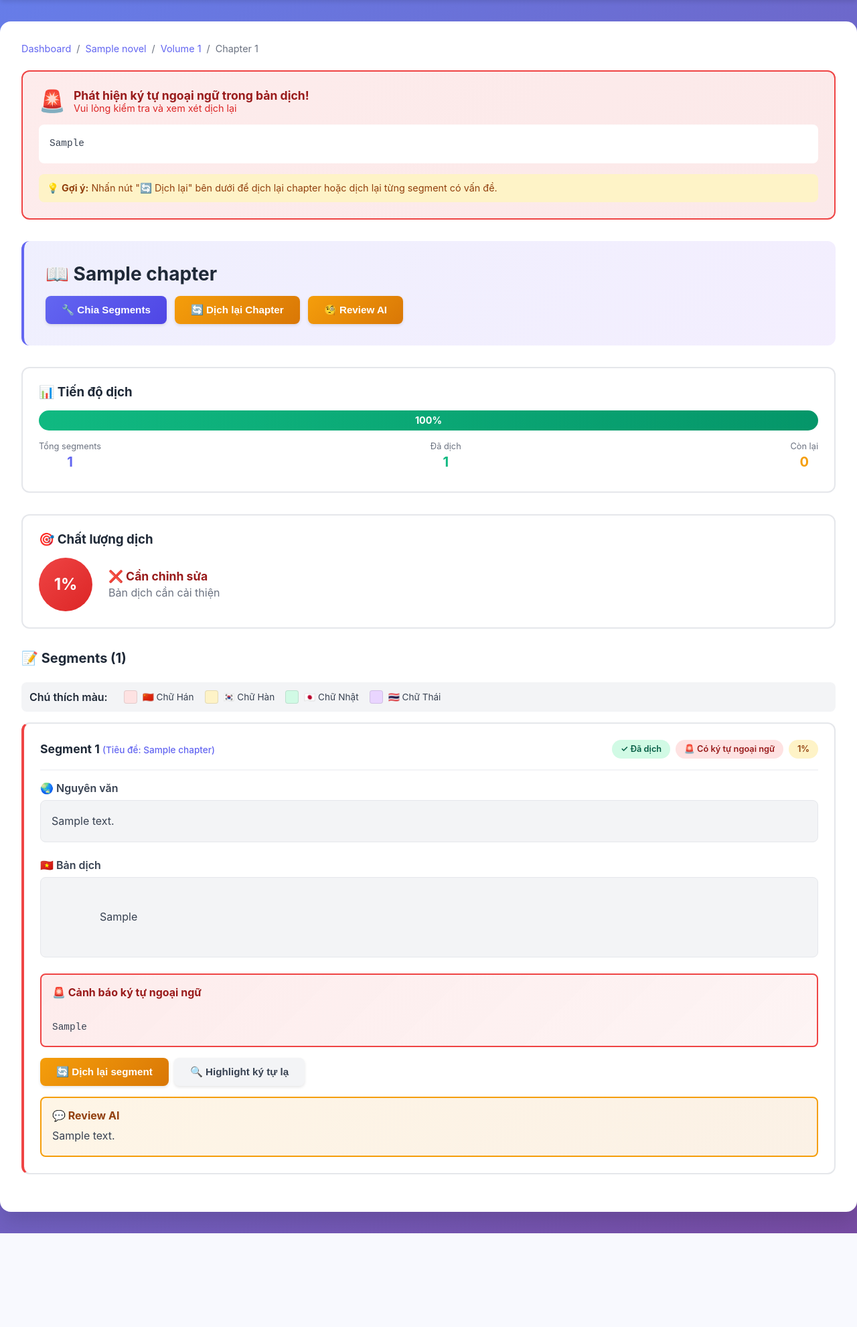
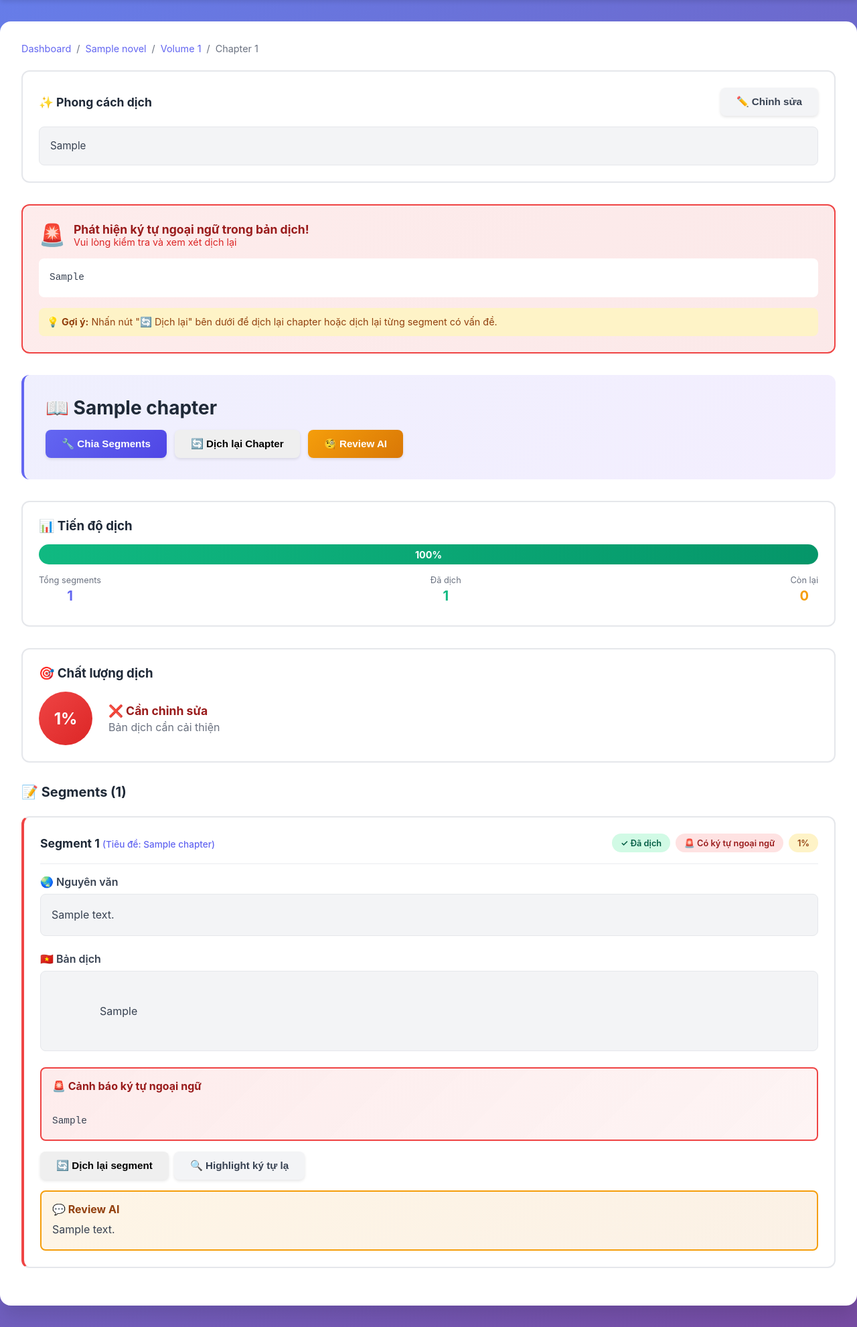
Before and after one commit to akira3175/Aiko-Novel-Translator, a Django app: page /chapter/1/ in a window 1280 px wide. Shown: the part 75-2057 px from the top of the page at 67% size. Before the commit the page ends 1917 px from the top, so only its background shows below. Run offline with Django 5.2, Linux system fonts and the light colour scheme; tables that the repository leaves empty hold one stand-in row (values such as "Sample post").

Commit message:
add style novel

```diff
--- a/core/admin.py
+++ b/core/admin.py
@@ -5,6 +5,8 @@ from .models import Novel, Volume, Chapter, Glossary, Segment, APIKey
 @admin.register(Novel)
 class NovelAdmin(admin.ModelAdmin):
     list_display = ('title', 'author', 'created_at')
+    fields = ('title', 'author', 'description', 'language', 'translation_style', 'created_at')
+    readonly_fields = ('created_at',)
 
 
 @admin.register(Volume)
--- a/core/models.py
+++ b/core/models.py
@@ -8,6 +8,11 @@ class Novel(models.Model):
     description = models.TextField(blank=True)
     language = models.CharField(max_length=8, default='zh')
     created_at = models.DateTimeField(default=timezone.now)
+    translation_style = models.TextField(
+        blank=True,
+        null=True,
+        help_text='Hướng dẫn phong cách dịch cho AI (ví dụ: văn phong cổ trang, hiện đại, trẻ trung...)'
+    )
 
     def __str__(self):
         return self.title
--- a/core/templates/core/chapter_detail.html
+++ b/core/templates/core/chapter_detail.html
@@ -37,6 +37,101 @@
         display: flex;
         gap: 0.75rem;
         flex-wrap: wrap;
+    }
+
+    /* Translation Style Section */
+    .translation-style-section {
+        background: white;
+        border: 2px solid var(--border);
+        border-radius: 12px;
+        padding: 1.5rem;
+        margin-bottom: 2rem;
+    }
+
+    .style-header {
+        display: flex;
+        justify-content: space-between;
+        align-items: center;
+        margin-bottom: 1rem;
+    }
+
+    .style-title {
+        font-size: 1.1rem;
+        font-weight: 700;
+        color: var(--dark);
+        display: flex;
+        align-items: center;
+        gap: 0.5rem;
+    }
+
+    .style-content {
+        background: var(--light);
+        border-radius: 8px;
+        padding: 1rem;
+        border: 1px solid var(--border);
+        white-space: pre-wrap;
+        word-wrap: break-word;
+        line-height: 1.6;
+        color: var(--text);
+        font-size: 0.95rem;
+    }
+
+    .style-content.empty {
+        color: var(--text-light);
+        font-style: italic;
+    }
+
+    .style-editor {
+        display: none;
+    }
+
+    .style-editor.show {
+        display: block;
+    }
+
+    .style-textarea {
+        width: 100%;
+        min-height: 150px;
+        padding: 1rem;
+        border: 2px solid var(--border);
+        border-radius: 8px;
+        font-size: 0.95rem;
+        font-family: inherit;
+        line-height: 1.6;
+        resize: vertical;
+    }
+
+    .style-textarea:focus {
+        outline: none;
+        border-color: var(--primary);
+    }
+
+    .style-actions {
+        display: flex;
+        gap: 0.5rem;
+        margin-top: 1rem;
+    }
+
+    .style-examples {
+        margin-top: 1rem;
+        padding: 1rem;
+        background: rgba(99, 102, 241, 0.05);
+        border-radius: 8px;
+        border-left: 3px solid var(--primary);
+    }
+
+    .style-examples-title {
+        font-weight: 600;
+        color: var(--dark);
+        margin-bottom: 0.5rem;
+        font-size: 0.9rem;
+    }
+
+    .style-example {
+        font-size: 0.85rem;
+        color: var(--text-light);
+        line-height: 1.6;
+        margin-top: 0.25rem;
     }
 
     /* Foreign character warning styles */
@@ -84,59 +179,6 @@
         color: #92400e;
         font-size: 0.9rem;
     }
-
-    /* Highlighted foreign chars trong content */
-    mark {
-        padding: 2px 4px;
-        border-radius: 3px;
-        font-weight: 600;
-    }
-
-    /* Button styles for retranslate */
-    .btn-retranslate {
-        background: linear-gradient(135deg, #f59e0b, #d97706);
-        color: white;
-    }
-
-    .btn-retranslate:hover {
-        background: linear-gradient(135deg, #d97706, #b45309);
-    }
-
-    /* Translation display */
-    .translation-display {
-        position: relative;
-    }
-
-    .foreign-char-legend {
-        display: flex;
-        gap: 1rem;
-        margin-bottom: 1rem;
-        flex-wrap: wrap;
-        padding: 0.75rem;
-        background: var(--light);
-        border-radius: 8px;
-    }
-
-    .legend-item {
-        display: flex;
-        align-items: center;
-        gap: 0.5rem;
-        font-size: 0.85rem;
-        color: var(--text);
-    }
-
-    .legend-box {
-        width: 20px;
-        height: 20px;
-        border-radius: 4px;
-        display: inline-block;
-        border: 1px solid rgba(0,0,0,0.1);
-    }
-
-    .legend-chinese { background: #fee2e2; }
-    .legend-korean { background: #fef3c7; }
-    .legend-japanese { background: #d1fae5; }
-    .legend-thai { background: #e9d5ff; }
 
     .progress-section {
         background: white;
@@ -403,6 +445,53 @@
     <span>Chapter {{ chapter.index }}</span>
 </div>
 
+<!-- Translation Style Section -->
+<div class="translation-style-section">
+    <div class="style-header">
+        <div class="style-title">
+            ✨ Phong cách dịch
+        </div>
+        <button onclick="toggleStyleEditor()" class="btn btn-secondary" id="editStyleBtn">
+            ✏️ Chỉnh sửa
+        </button>
+    </div>
+
+    <div id="styleDisplay" class="style-display">
+        {% if chapter.volume.novel.translation_style %}
+        <div class="style-content">{{ chapter.volume.novel.translation_style }}</div>
+        {% else %}
+        <div class="style-content empty">
+            Chưa có hướng dẫn phong cách dịch. Nhấn "Chỉnh sửa" để thêm.
+        </div>
+        {% endif %}
+    </div>
+
+    <div id="styleEditor" class="style-editor">
+        <textarea
+            id="styleTextarea"
+            class="style-textarea"
+            placeholder="Nhập hướng dẫn phong cách dịch cho AI...&#10;&#10;Ví dụ:&#10;- Văn phong cổ trang, trang trọng&#10;- Giữ nguyên xưng hô như 'Tiểu tử', 'Lão phu'&#10;- Dịch tự nhiên, dễ hiểu&#10;- Giữ tên riêng bằng Hán Việt"
+        >{{ chapter.volume.novel.translation_style }}</textarea>
+
+        <div class="style-actions">
+            <button onclick="saveTranslationStyle()" class="btn btn-primary" id="saveStyleBtn">
+                💾 Lưu
+            </button>
+            <button onclick="cancelStyleEdit()" class="btn btn-secondary">
+                ❌ Hủy
+            </button>
+        </div>
+
+        <div class="style-examples">
+            <div class="style-examples-title">💡 Gợi ý:</div>
+            <div class="style-example">• "Văn phong hiện đại, trẻ trung, dễ hiểu. Tránh dùng từ cổ."</div>
+            <div class="style-example">• "Giữ nguyên phong cách cổ trang, xưng hô truyền thống (Tiểu tử, Lão phu, Ta, Ngươi...)"</div>
+            <div class="style-example">• "Dịch sát nghĩa, tự nhiên. Tên riêng dùng Hán Việt."</div>
+            <div class="style-example">• "Phong cách hài hước, lối văn trẻ, sử dụng từ lóng phù hợp."</div>
+        </div>
+    </div>
+</div>
+
 <!-- Foreign Character Warning Section -->
 {% if chapter.foreign_char_warning %}
 <div class="foreign-warning">
@@ -502,29 +591,6 @@
         📝 Segments ({{ segments.count }})
     </h2>
 
-    <!-- Legend for foreign characters -->
-    {% if chapter.foreign_char_warning %}
-    <div class="foreign-char-legend">
-        <div style="font-weight: 600; color: var(--dark); margin-right: 0.5rem;">Chú thích màu:</div>
-        <div class="legend-item">
-            <span class="legend-box legend-chinese"></span>
-            <span>🇨🇳 Chữ Hán</span>
-        </div>
-        <div class="legend-item">
-            <span class="legend-box legend-korean"></span>
-            <span>🇰🇷 Chữ Hàn</span>
-        </div>
-        <div class="legend-item">
-            <span class="legend-box legend-japanese"></span>
-            <span>🇯🇵 Chữ Nhật</span>
-        </div>
-        <div class="legend-item">
-            <span class="legend-box legend-thai"></span>
-            <span>🇹🇭 Chữ Thái</span>
-        </div>
-    </div>
-    {% endif %}
-
     {% for segment in segments %}
     <div class="segment-card" id="segment-{{ segment.id }}"
          data-has-warning="{% if segment.foreign_char_warning %}true{% else %}false{% endif %}">
@@ -567,7 +633,6 @@
             </div>
         </div>
 
-        <!-- Foreign Character Warning for Segment -->
         {% if segment.foreign_char_warning %}
         <div class="review-box" style="border-color: #ef4444; background: linear-gradient(135deg, rgba(239, 68, 68, 0.1), rgba(220, 38, 38, 0.05));">
             <div class="review-label" style="color: #991b1b;">
@@ -612,11 +677,80 @@
 
 <script>
 const chapterId = {{ chapter.id }};
+const novelId = {{ chapter.volume.novel.id }};
 
 function getCookie(name) {
     let value = "; " + document.cookie;
     let parts = value.split("; " + name + "=");
     if (parts.length === 2) return parts.pop().split(";").shift();
+}
+
+// Translation Style Functions
+function toggleStyleEditor() {
+    const editor = document.getElementById('styleEditor');
+    const display = document.getElementById('styleDisplay');
+    const btn = document.getElementById('editStyleBtn');
+
+    if (editor.classList.contains('show')) {
+        editor.classList.remove('show');
+        display.style.display = 'block';
+        btn.textContent = '✏️ Chỉnh sửa';
+    } else {
+        editor.classList.add('show');
+        display.style.display = 'none';
+        btn.textContent = '👁️ Xem';
+        document.getElementById('styleTextarea').focus();
+    }
+}
+
+function cancelStyleEdit() {
+    document.getElementById('styleEditor').classList.remove('show');
+    document.getElementById('styleDisplay').style.display = 'block';
+    document.getElementById('editStyleBtn').textContent = '✏️ Chỉnh sửa';
+}
+
+async function saveTranslationStyle() {
+    const textarea = document.getElementById('styleTextarea');
+    const style = textarea.value.trim();
+    const btn = document.getElementById('saveStyleBtn');
+
+    btn.disabled = true;
+    btn.innerHTML = '<span class="loading"></span> Đang lưu...';
+
+    try {
+        const response = await fetch(`/novel/${novelId}/update-translation-style/`, {
+            method: 'POST',
+            headers: {
+                'X-CSRFToken': getCookie('csrftoken'),
+                'Content-Type': 'application/json',
+            },
+            body: JSON.stringify({ translation_style: style })
+        });
+
+        const data = await response.json();
+
+        if (data.ok) {
+            // Update display
+            const displayDiv = document.querySelector('.style-content');
+            if (style) {
+                displayDiv.textContent = style;
+                displayDiv.classList.remove('empty');
+            } else {
+                displayDiv.textContent = 'Chưa có hướng dẫn phong cách dịch. Nhấn "Chỉnh sửa" để thêm.';
+                displayDiv.classList.add('empty');
+            }
+
+            cancelStyleEdit();
+            alert('✅ Đã lưu phong cách dịch!');
+        } else {
+            alert('Lỗi: ' + data.error);
+        }
+    } catch (error) {
+        alert('Lỗi kết nối: ' + error);
+    } finally {
+        btn.disabled = false;
+        btn.innerHTML = '💾 Lưu';
+    }
 }
 
 async function prepareChapter() {
--- a/core/urls.py
+++ b/core/urls.py
@@ -25,6 +25,9 @@ urlpatterns = [
     path('segment/<int:segment_id>/retranslate/', views.retranslate_segment_view, name='retranslate_segment'),
     path('segment/<int:segment_id>/highlight-foreign/', views.highlight_foreign_chars_view, name='highlight_foreign'),
 
+    # Translation style endpoint
+    path('novel/<int:novel_id>/update-translation-style/', views.update_translation_style_view, name='update_translation_style'),
+
     # Review endpoints
     path('chapter/<int:chapter_id>/review/', views.review_chapter_view, name='review_chapter'),
     path('chapter/<int:chapter_id>/review/results/', views.review_chapter_results_view, name='review_chapter_results'),
--- a/core/views.py
+++ b/core/views.py
@@ -1,5 +1,6 @@
 from django.shortcuts import render, get_object_or_404, redirect
 from django.http import JsonResponse
+import json
 from django.views.decorators.http import require_POST, require_http_methods
 from django.core.paginator import Paginator
 from django.db.models import Avg, Count, Q
@@ -132,14 +133,18 @@ def translate_segment_view(request, segment_id):
         ])
 
         # Lấy các chương trước để tham khảo (context)
-        pre_chapters = _get_previous_chapters_context(chapter, limit=2)
+        pre_chapters = _get_previous_chapters_context(chapter, limit=3)
+
+        # Lấy phong cách dịch nếu có
+        translation_style = novel.translation_style or ""
 
         # Gọi AI để dịch
         from .utils.gemini_client import translate_with_gemini
         title_trans, content_trans = translate_with_gemini(
             source_text=segment.content_raw,
             glossary_context=glossary_context,
-            pre_chapters=pre_chapters
+            pre_chapters=pre_chapters,
+            translation_style=translation_style
         )
 
         # Lưu bản dịch content
@@ -214,7 +219,10 @@ def translate_chapter_auto_view(request, chapter_id):
             for g in glossary_terms
         ])
 
-        pre_chapters = _get_previous_chapters_context(chapter, limit=2)
+        pre_chapters = _get_previous_chapters_context(chapter, limit=3)
+
+        # Lấy phong cách dịch nếu có
+        translation_style = novel.translation_style or ""
 
         # Bước 3: Dịch từng segment
         from .utils.gemini_client import translate_with_gemini
@@ -230,7 +238,8 @@ def translate_chapter_auto_view(request, chapter_id):
             title_trans, content_trans = translate_with_gemini(
                 source_text=segment.content_raw,
                 glossary_context=glossary_context,
-                pre_chapters=pre_chapters
+                pre_chapters=pre_chapters,
+                translation_style=translation_style
             )
 
             segment.translation = content_trans
@@ -278,7 +287,7 @@ def translate_chapter_auto_view(request, chapter_id):
         }, status=400)
 
 
-def _get_previous_chapters_context(chapter: Chapter, limit: int = 2) -> str:
+def _get_previous_chapters_context(chapter: Chapter, limit: int = 3) -> str:
     """
     Lấy nội dung các chương trước để làm context
     """
@@ -310,7 +319,7 @@ def _get_previous_chapters_context(chapter: Chapter, limit: int = 2) -> str:
     context_parts = []
     for ch in previous_chapters:
         title = ch.title_translation or ch.title
-        content = ch.translation[:1000]  # Giới hạn 1000 ký tự
+        content = ch.translation[:20000]  # Giới hạn 20000 ký tự
         context_parts.append(f"=== {title} ===\n{content}...")
 
     return "\n\n".join(context_parts)
@@ -365,6 +374,29 @@ def retranslate_chapter_view(request, chapter_id):
     request.POST = request.POST.copy()
     request.POST['force'] = 'true'
     return translate_chapter_auto_view(request, chapter_id)
+
+#==================== TRANSLATION STYLE VIEW ====================
+@require_POST
+def update_translation_style_view(request, novel_id):
+    """Cập nhật phong cách dịch cho novel"""
+    novel = get_object_or_404(Novel, pk=novel_id)
+
+    try:
+        data = json.loads(request.body)
+        translation_style = data.get('translation_style', '').strip()
+
+        novel.translation_style = translation_style if translation_style else None
+        novel.save(update_fields=['translation_style'])
+
+        return JsonResponse({
+            'ok': True,
+            'message': 'Đã cập nhật phong cách dịch'
+        })
+    except Exception as e:
+        return JsonResponse({
+            'ok': False,
+            'error': str(e)
+        }, status=400)
 
 #==================== REVIEW VIEWS ====================
 
```
Also changed, not shown: core/utils/gemini_client.py (+9 -0 lines), core/migrations/0005_novel_translation_style.py (added).
